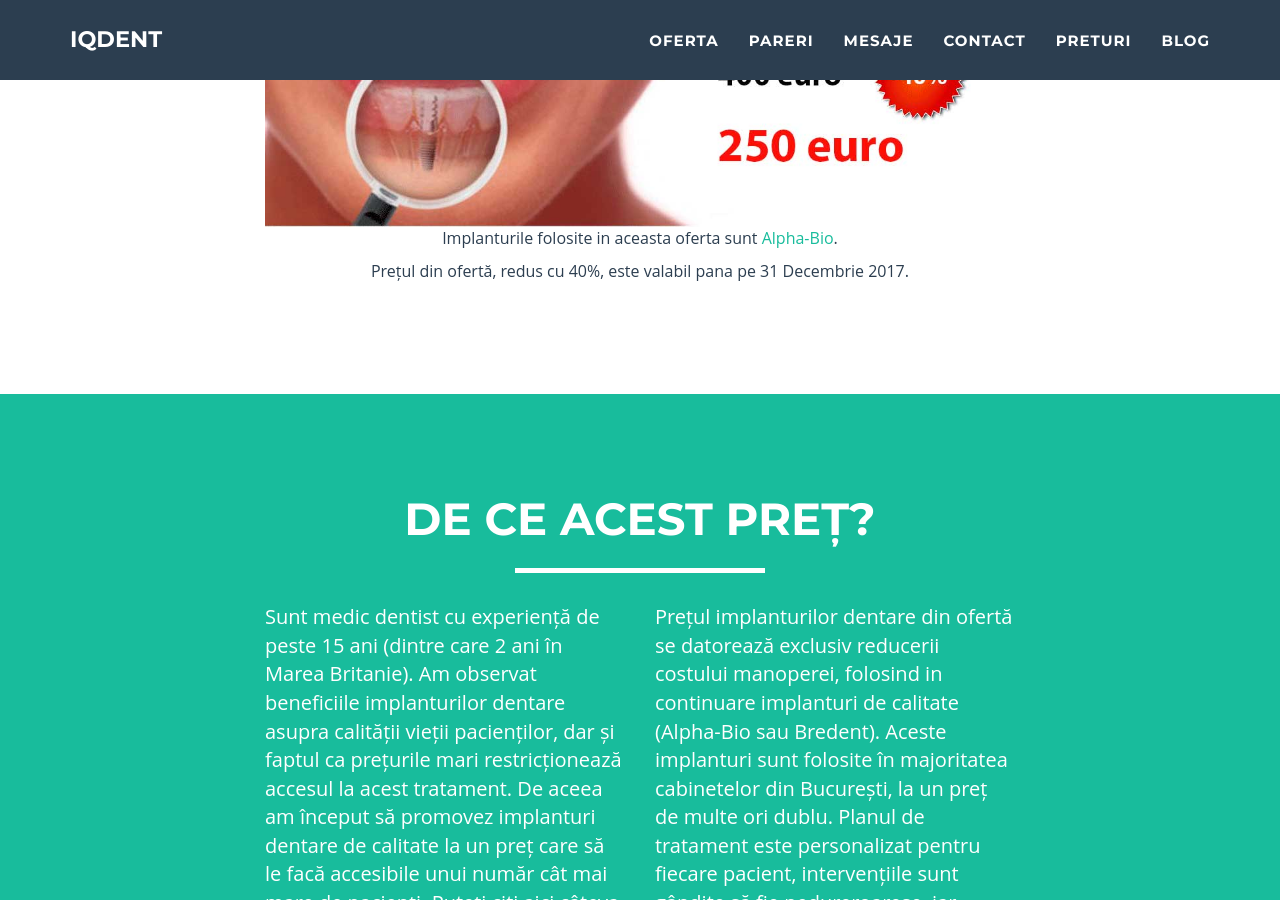
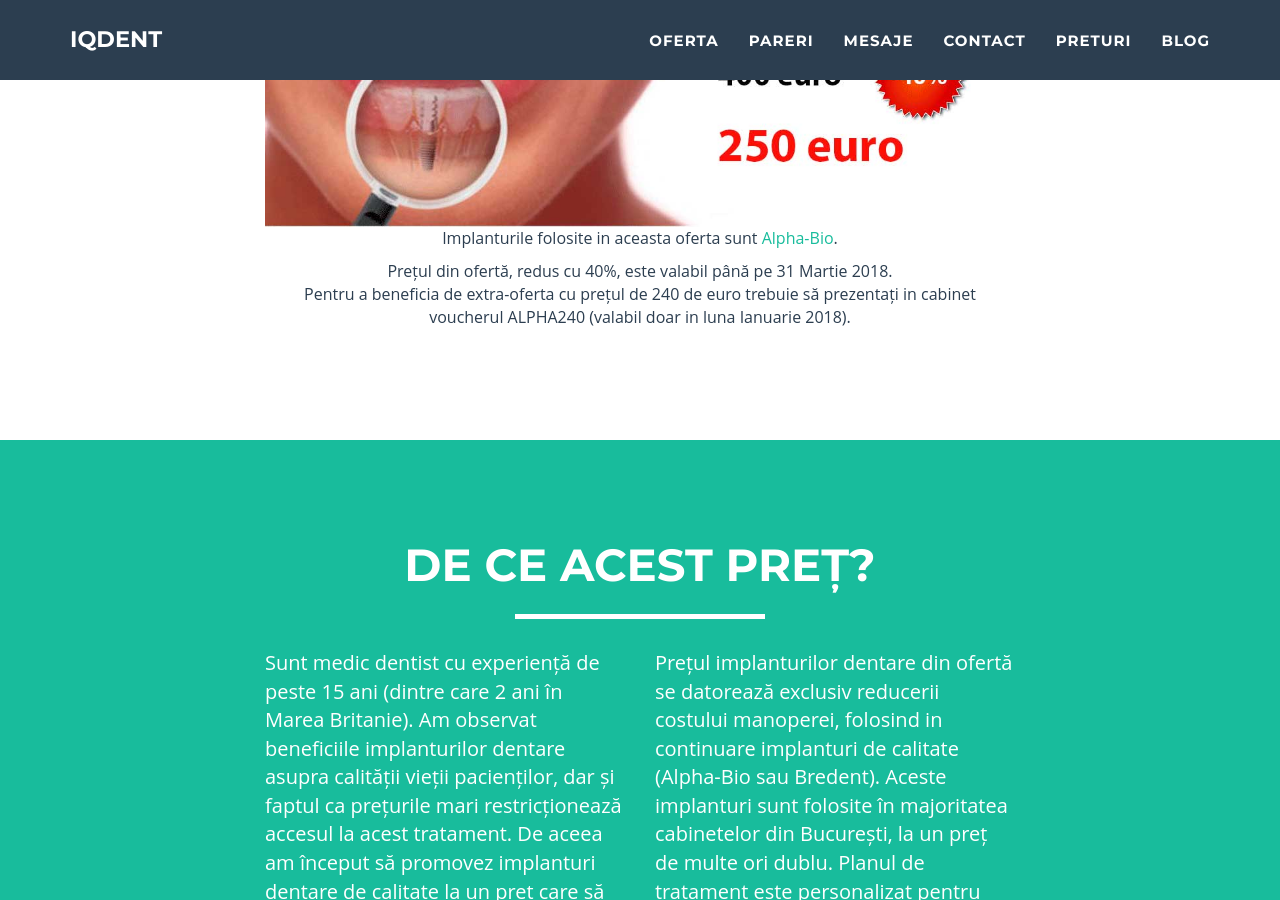
Before and after one commit to littledentgopo/offerdent, a Jekyll site: the page built from index.html, in a window 1280 px wide and 900 px high, scrolled down 1272 px. Built offline with Jekyll 4.4.1, drawn with Linux system fonts in a browser that asks for light colours; comment, search, counter and statistics services are not loaded.

Commit message:
alpha 240

```diff
--- a/_config.yml
+++ b/_config.yml
@@ -26,7 +26,9 @@ contact:
 
 
 offer:
-    expirydate: 31 Decembrie 2017
+    expirydate: 31 Martie 2018
+    extramonth: Ianuarie 2018
+
 
 permalink: none
 
--- a/_includes/section-discount.html
+++ b/_includes/section-discount.html
@@ -21,7 +21,9 @@
                         Implanturile folosite in aceasta oferta sunt <a href="/info/ce-fel-de-implanturi-dentare-folosim.html">Alpha-Bio</a>.
                      </p>
                      <p class="small">
-                         Prețul din ofertă, redus cu 40%, este valabil pana pe {{site.offer.expirydate}}.
+                         Prețul din ofertă, redus cu 40%, este valabil până pe {{site.offer.expirydate}}.
+                         <br/>
+                         Pentru a beneficia de extra-oferta cu prețul de 240 de euro trebuie să prezentați in cabinet voucherul ALPHA240 (valabil doar in luna {{site.offer.extramonth}}).
                     </p>
                 </div>
 
--- a/index.html
+++ b/index.html
@@ -1,7 +1,7 @@
 ---
 layout: main
 subtitle: Oferte Implant dentar
-title: Implant dentar ieftin Bucuresti 250 euro. Oferta implant dentar pret accesibil 2017.
+title: Implant dentar ieftin Bucuresti 240 euro. Oferta implant dentar pret accesibil 2018.
 description: Pret implant dentar Alpha Bio redus cu 40% de la 400 euro la 250 euro. Oferta implant dentar de calitate la un pret accesibil oferit de Dr. Irina Alexandru in cabinetul stomatologic IQdent zona Nerva Traian.
 
 contact: one
```
